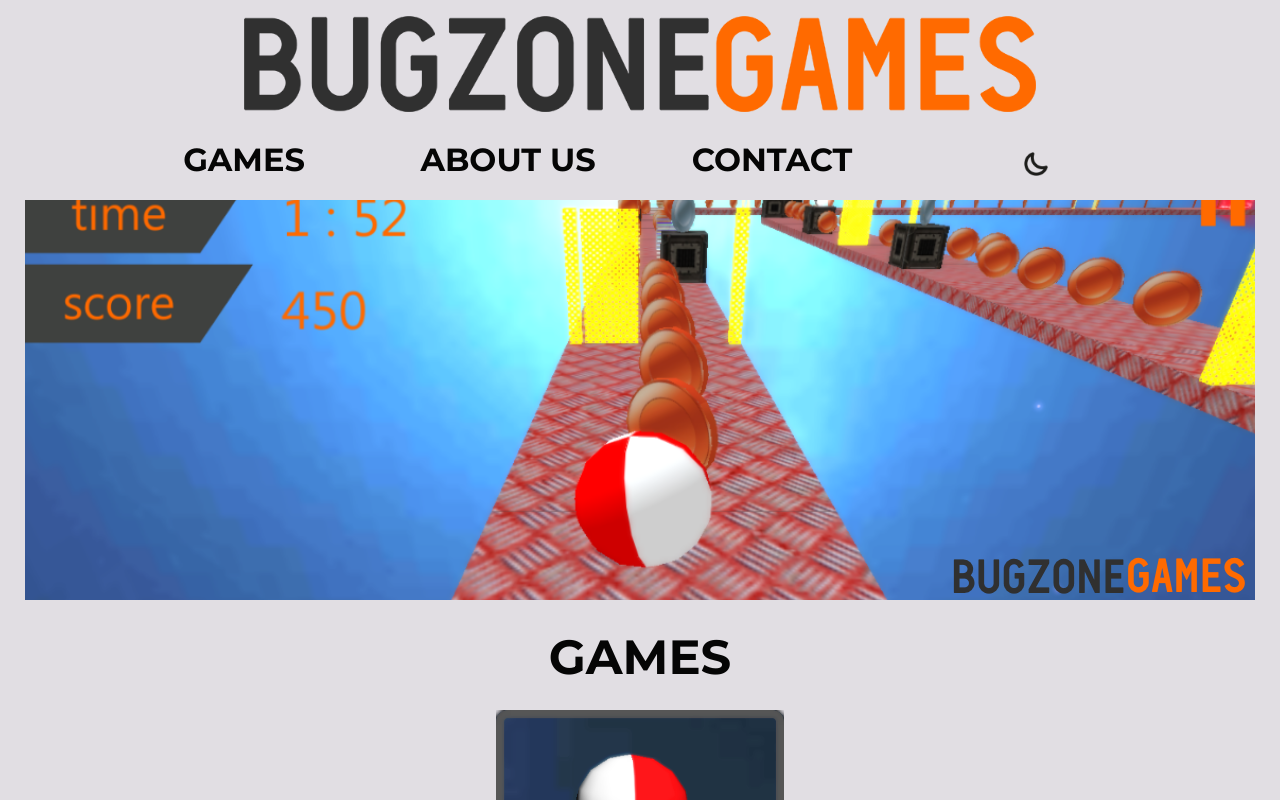
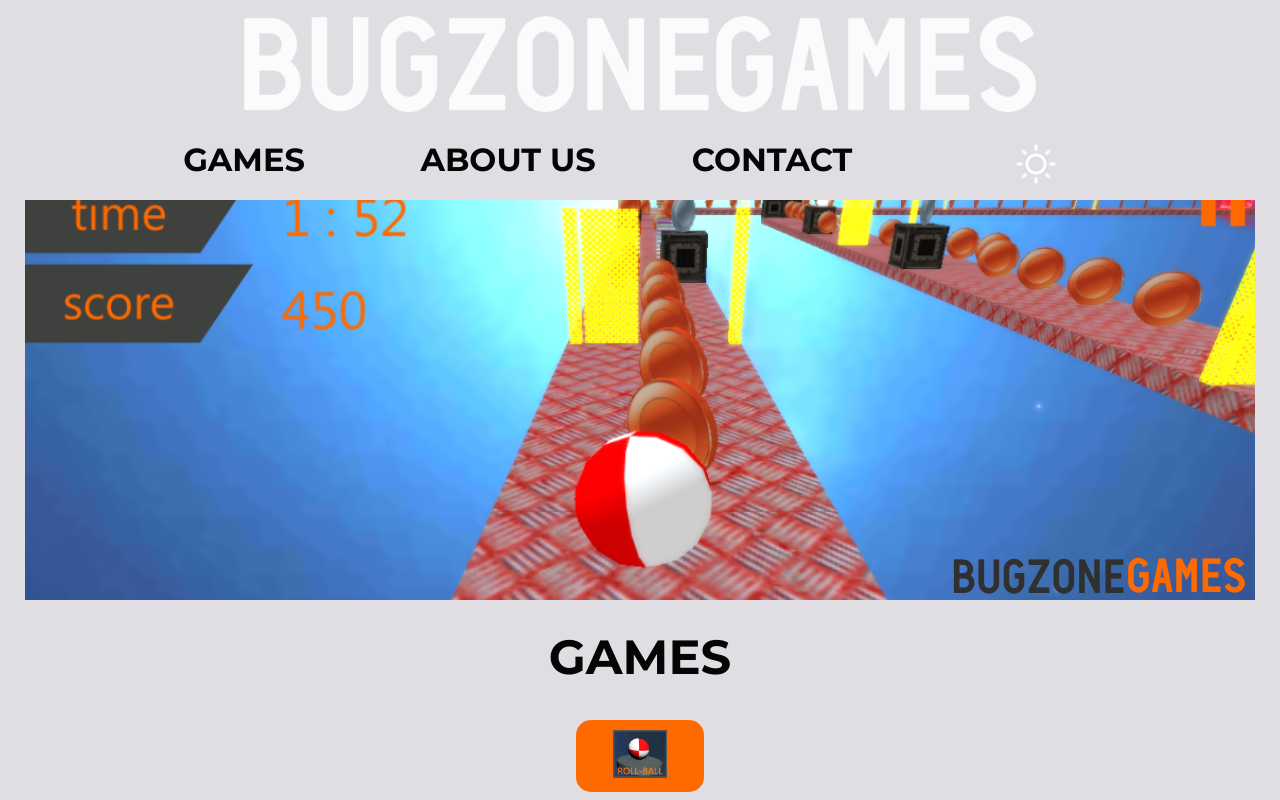
Before and after one commit to hamzaadalmis/bugzonegames.com, a website: page index.html in a window 1280 px wide. Both pictures are taken after a click on the picture 1036 px from the left and 163 px from the top of the page. Shown: the top 800 px of the page. Drawn offline with Linux system fonts and the light colour scheme.

Commit message:
fix: dark mode persist and adding aria label with button element

```diff
--- a/css/style.css
+++ b/css/style.css
@@ -5,7 +5,6 @@
     --trd-txt-color: #E1DEE3;
     --fth-txt-color: #FF9429;
     --bg-color: #050505;
-
 }
 
 .light-mode {
--- a/index.html
+++ b/index.html
@@ -49,7 +49,7 @@
         <section class="slider"><img src="img/roll-ball_slider.png" alt="Roll-Ball Slider Image"></section>
         <section id="games">
             <h1>GAMES</h1>
-            <img src="img/roll-ball_icon.png" alt="Roll-Ball Icon">
+            <button id="dark-mode-toggle" class="dark-mode-toggle" aria-label="toggle dark mode"><img src="img/roll-ball_icon.png" alt="Roll-Ball Icon"></button>
             <h2>ROLL-BALL</h2>
             <p>Roll-Ball is a 3D platform game. Control the ball to finish level. Reach finish point within limited time. Pick up coins, challenge with
                 obstacles and time. With 15 different balls, you’ll never be bored. Download and play now!</p>
--- a/main.js
+++ b/main.js
@@ -1,16 +1,26 @@
 const icon = document.getElementById('icon');
 const logo = document.getElementById('logo');
 
-icon.onclick = () => {
-    document.body.classList.toggle('light-mode');
+let savedTheme = localStorage.getItem('theme');
 
-    if (document.body.classList.contains('light-mode')) {
+if (icon != null) {
+    icon.onclick = () => {
+        switchTheme();
+        console.log(savedTheme)
+    }
+}
+
+function switchTheme () {
+    if (savedTheme === 'dark') {
+        document.body.classList.toggle('light-mode');
         icon.src = "img/moon.png";
-        logo.src = "img/bugzonegames_logo.png";
-
+        logo.src = 'img/bugzonegames_logo.png';
+        localStorage.setItem('theme', 'light');
     }
     else {
-        icon.src = "img/sun.png";
-        logo.src = "img/bugzonegames_white.png"
+        document.body.classList.toggle('light-mode');
+        logo.src = 'img/bugzonegames_white.png';
+        icon.src = 'img/sun.png';
+        localStorage.setItem('theme', 'dark');
     }
 }
```
Lines whose indentation alone changed are shown as unchanged.
